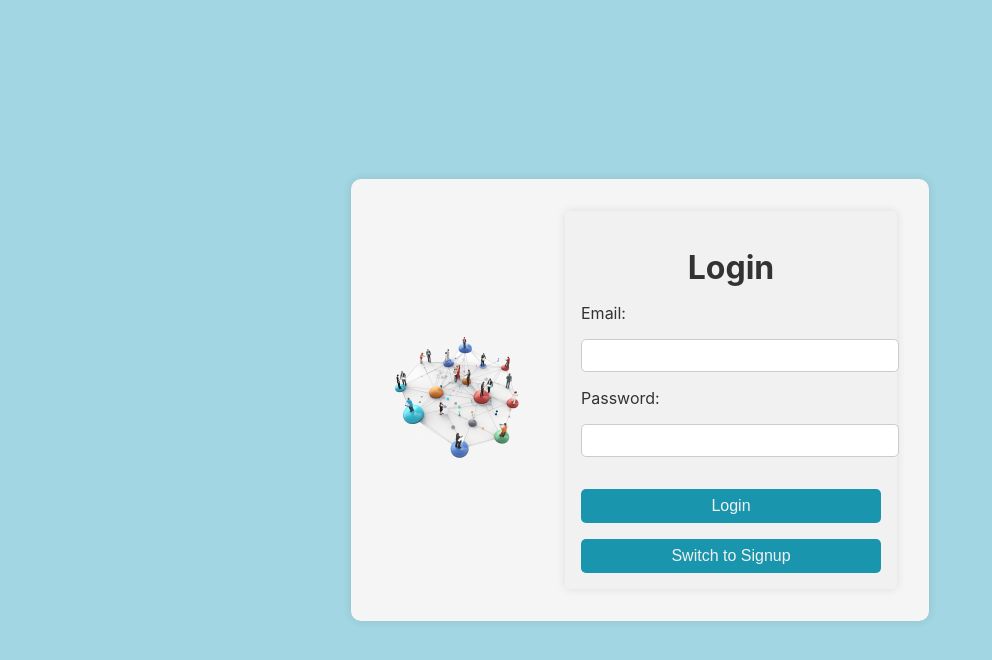
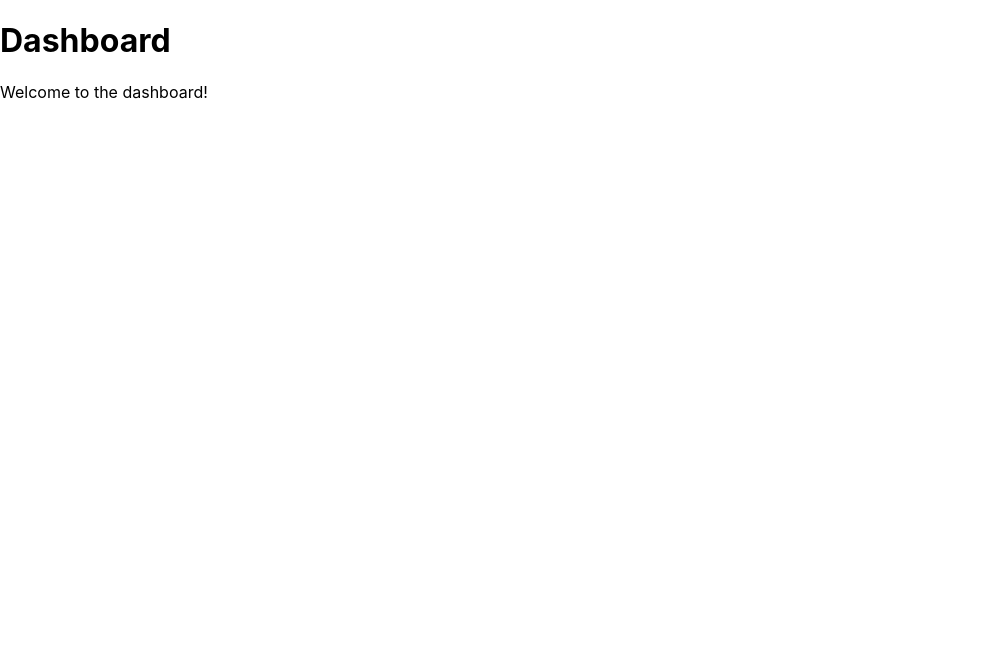
Before and after one commit to Saravananms7/Social-Media-App, a React (Create React App) app: page /dashboard in a window 1280 px wide. Shown: the top 660 px of the page, without its empty margins (0-992 px from the left). Built offline with nearby package versions, Linux system fonts and the light colour scheme.

Commit message:
Update Login butto redirect new page

```diff
--- a/src/App.js
+++ b/src/App.js
@@ -1,12 +1,14 @@
 import React, { useState } from 'react';
 import './App.css';
+import { BrowserRouter as Router, Routes, Route, useNavigate } from 'react-router-dom';
 import image from '../src/Images/login.png';
 
-function App() {
+function Login() {
   const [isLogin, setIsLogin] = useState(true);
   const [loginDetails, setLoginDetails] = useState({ email: '', password: '' });
   const [signupDetails, setSignupDetails] = useState({ email: '', password: '', confirmPassword: '' });
   const [error, setError] = useState('');
+  const navigate = useNavigate();
 
   const handleLoginChange = (e) => {
     const { name, value } = e.target;
@@ -22,6 +24,7 @@ function App() {
     e.preventDefault();
     // Handle login logic here
     console.log('Login Details:', loginDetails);
+    navigate('/dashboard'); // Redirect to dashboard page
   };
 
   const handleSignupSubmit = (e) => {
@@ -112,4 +115,24 @@ function App() {
   );
 }
 
+function Dashboard() {
+  return (
+    <div>
+      <h1>Dashboard</h1>
+      <p>Welcome to the dashboard!</p>
+    </div>
+  );
+}
+
+function App() {
+  return (
+    <Router>
+      <Routes>
+        <Route path="/" element={<Login />} />
+        <Route path="/dashboard" element={<Dashboard />} />
+      </Routes>
+    </Router>
+  );
+}
+
 export default App;
```
